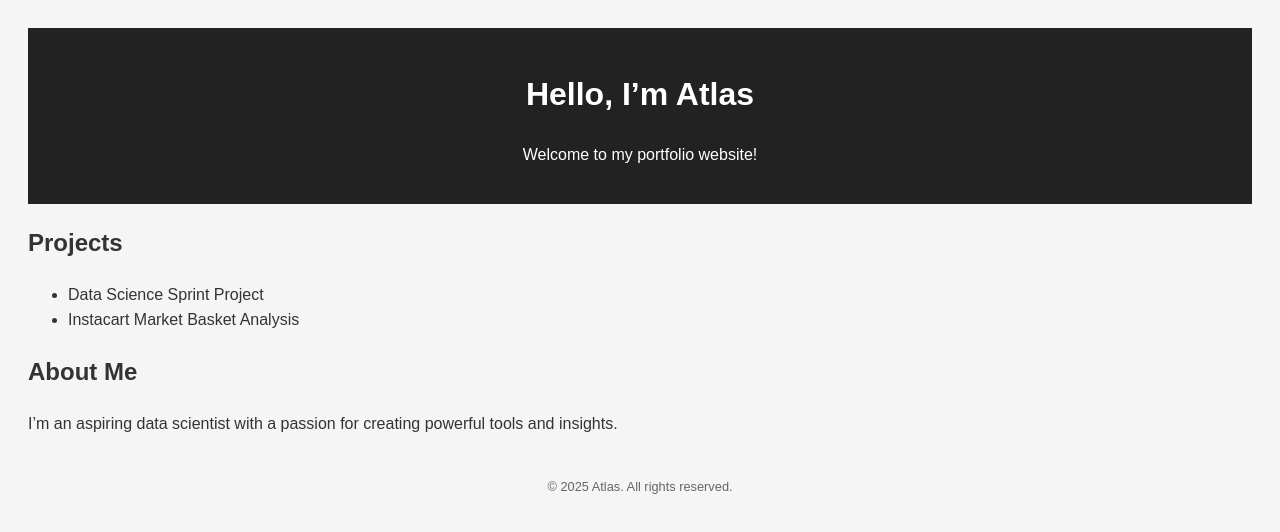
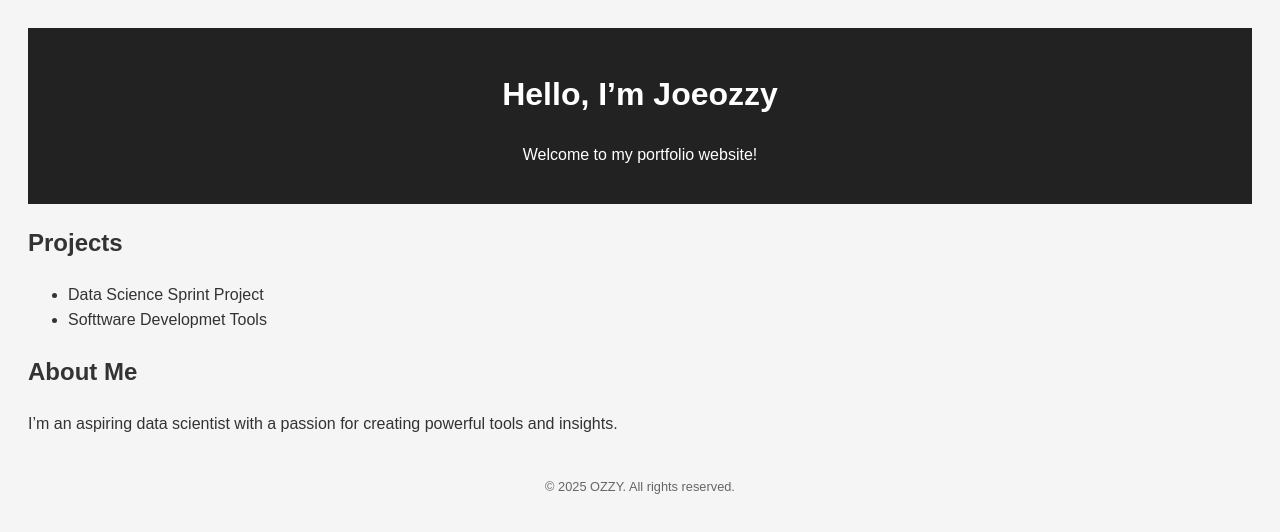
Before and after one commit to joeozzy72/atlas, a plain HTML site: page index.html in a window 1280 px wide. Drawn offline with Linux system fonts and the light colour scheme.

Commit message:
Update index.html

```diff
--- a/index.html
+++ b/index.html
@@ -8,7 +8,7 @@
 </head>
 <body>
   <header>
-    <h1>Hello, I’m Atlas</h1>
+    <h1>Hello, I’m Joeozzy</h1>
     <p>Welcome to my portfolio website!</p>
   </header>
   <main>
@@ -16,7 +16,7 @@
       <h2>Projects</h2>
       <ul>
         <li>Data Science Sprint Project</li>
-        <li>Instacart Market Basket Analysis</li>
+        <li>Softtware Developmet Tools</li>
       </ul>
     </section>
     <section>
@@ -25,7 +25,7 @@
     </section>
   </main>
   <footer>
-    <p>© 2025 Atlas. All rights reserved.</p>
+    <p>© 2025 OZZY. All rights reserved.</p>
   </footer>
 </body>
 </html>
```
